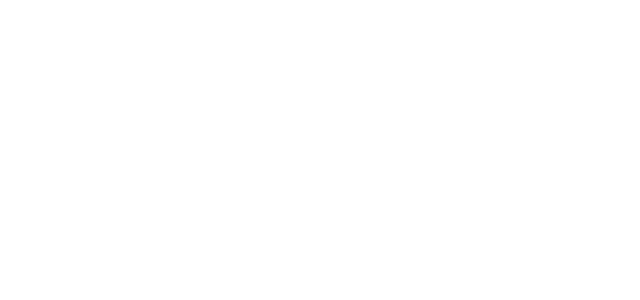
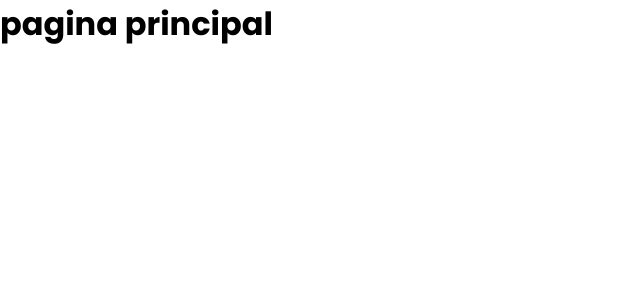
Before and after one commit to yasSayuri/Projeto-Trainee, a React (Vite) app: page /web in a window 1280 px wide. Before the commit this address had no page. Shown: the top 300 px of the page, without its empty margins (0-640 px from the left). Built offline with nearby package versions, Linux system fonts and the light colour scheme.

Commit message:
gracinha

```diff
--- a/src/Router.tsx
+++ b/src/Router.tsx
@@ -2,12 +2,14 @@ import { Routes, Route } from 'react-router-dom';
 import React from 'react';
 import { Login } from './pages/login';
 import { Cadastro } from './pages/cadastro';
+import { Web } from './pages/web';
 
 export function Router() {
   return (
     <Routes>
       <Route path="/" element={<Login />}></Route>
       <Route path='/cadastro' element={<Cadastro />}></Route>
+      <Route path='/web' element={<Web />}></Route>
     </Routes>
   )
 }
--- /dev/null
+++ b/src/pages/web/index.tsx
@@ -0,0 +1,7 @@
+import React from "react";
+
+export function Web() {
+    return(
+        <h1>pagina principal</h1>
+    )
+}
```
Also changed, not shown: src/pages/web/styles.ts (added).
